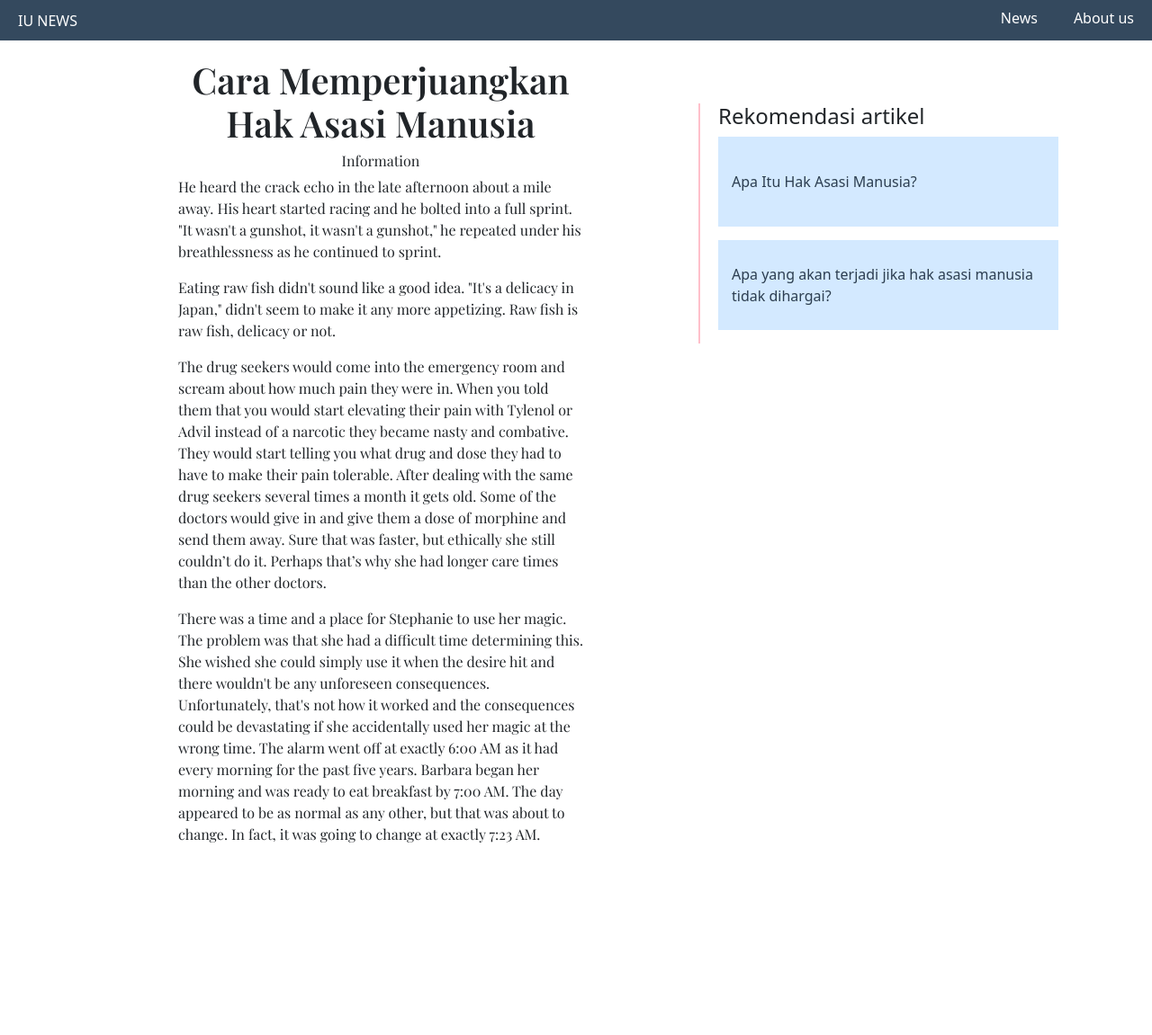
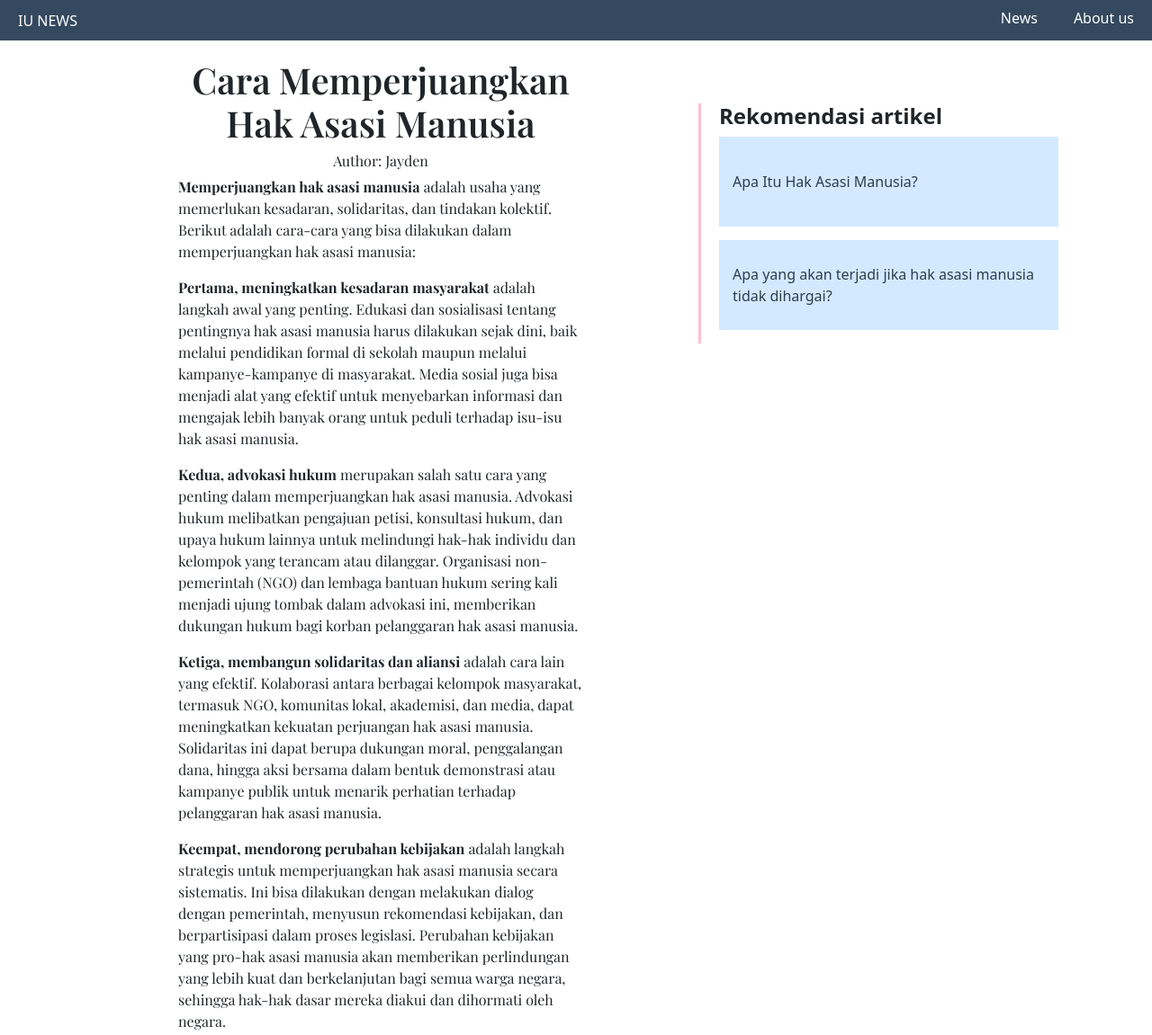
Before and after one commit to hoowwshii/dllm, a plain HTML site: page thrid.html in a window 1280 px wide. Shown: the top 1151 px of the page at 90% size. Drawn offline with nearby package versions, Linux system fonts and the light colour scheme; a web font is replaced by a local one.

Commit message:
加了第三个文章。改善了css。谢谢

```diff
--- a/style.css
+++ b/style.css
@@ -56,7 +56,9 @@ a{
     padding-top: 20px;
     margin-bottom: 500px;
 }
-
+.container h1{
+    text-align: center;
+}
 .artikel{
     width: 75%;
     background-color: lightgrey;
@@ -88,7 +90,6 @@ img{
 .container article{
     width: 45%;
    font-family: "Playfair Display", serif;
-
 }
 .temp-display-flex{
     display: flex;
@@ -99,7 +100,7 @@ article > p{
     line-height: 1.5;
 }
 .recommendation{
-    border-left: 2px pink solid;
+    border-left: 3px pink solid;
     padding-left: 20px;
     width: 400px;
     margin-left: 10vw;
@@ -125,8 +126,11 @@ article > h6{
 .judul-artikel p{
     margin: 0 !important;
     padding-left: 15px;
+    font-weight: 500;
 }
-
+h4{
+    font-weight: 600;
+}
 /* Responsive */
 
 @media only screen and (max-width: 900px) {
@@ -143,7 +147,7 @@ article > h6{
         margin: 0;
         padding-left: 0;
         border-left: none;
-        border-top: 2px pink solid;
+        border-top: 3px pink solid;
         width: 100%;
         text-align: center;
     }
--- a/thrid.html
+++ b/thrid.html
@@ -25,18 +25,17 @@
 <div class="container temp-display-flex">
     <article>
         <h1>Cara Memperjuangkan Hak Asasi Manusia</h1>
-        <h6>Information</h6>
-        <p>
-            He heard the crack echo in the late afternoon about a mile away. His heart started racing and he bolted into a full sprint. "It wasn't a gunshot, it wasn't a gunshot," he repeated under his breathlessness as he continued to sprint.
-        </p>
-        <p>
-            Eating raw fish didn't sound like a good idea. "It's a delicacy in Japan," didn't seem to make it any more appetizing. Raw fish is raw fish, delicacy or not.
-        </p>
-        <p>
-            The drug seekers would come into the emergency room and scream about how much pain they were in. When you told them that you would start elevating their pain with Tylenol or Advil instead of a narcotic they became nasty and combative. They would start telling you what drug and dose they had to have to make their pain tolerable. After dealing with the same drug seekers several times a month it gets old. Some of the doctors would give in and give them a dose of morphine and send them away. Sure that was faster, but ethically she still couldn’t do it. Perhaps that’s why she had longer care times than the other doctors.
-        </p>
-        <p>There was a time and a place for Stephanie to use her magic. The problem was that she had a difficult time determining this. She wished she could simply use it when the desire hit and there wouldn't be any unforeseen consequences. Unfortunately, that's not how it worked and the consequences could be devastating if she accidentally used her magic at the wrong time.
-            The alarm went off at exactly 6:00 AM as it had every morning for the past five years. Barbara began her morning and was ready to eat breakfast by 7:00 AM. The day appeared to be as normal as any other, but that was about to change. In fact, it was going to change at exactly 7:23 AM.</p>
+        <h6>Author: Jayden</h6>
+        <p><strong>Memperjuangkan hak asasi manusia</strong> adalah usaha yang memerlukan kesadaran, solidaritas, dan tindakan kolektif. Berikut adalah cara-cara yang bisa dilakukan dalam memperjuangkan hak asasi manusia:</p>
+
+<p><strong>Pertama, meningkatkan kesadaran masyarakat</strong> adalah langkah awal yang penting. Edukasi dan sosialisasi tentang pentingnya hak asasi manusia harus dilakukan sejak dini, baik melalui pendidikan formal di sekolah maupun melalui kampanye-kampanye di masyarakat. Media sosial juga bisa menjadi alat yang efektif untuk menyebarkan informasi dan mengajak lebih banyak orang untuk peduli terhadap isu-isu hak asasi manusia.</p>
+
+<p><strong>Kedua, advokasi hukum</strong> merupakan salah satu cara yang penting dalam memperjuangkan hak asasi manusia. Advokasi hukum melibatkan pengajuan petisi, konsultasi hukum, dan upaya hukum lainnya untuk melindungi hak-hak individu dan kelompok yang terancam atau dilanggar. Organisasi non-pemerintah (NGO) dan lembaga bantuan hukum sering kali menjadi ujung tombak dalam advokasi ini, memberikan dukungan hukum bagi korban pelanggaran hak asasi manusia.</p>
+
+<p><strong>Ketiga, membangun solidaritas dan aliansi</strong> adalah cara lain yang efektif. Kolaborasi antara berbagai kelompok masyarakat, termasuk NGO, komunitas lokal, akademisi, dan media, dapat meningkatkan kekuatan perjuangan hak asasi manusia. Solidaritas ini dapat berupa dukungan moral, penggalangan dana, hingga aksi bersama dalam bentuk demonstrasi atau kampanye publik untuk menarik perhatian terhadap pelanggaran hak asasi manusia.</p>
+
+<p><strong>Keempat, mendorong perubahan kebijakan</strong> adalah langkah strategis untuk memperjuangkan hak asasi manusia secara sistematis. Ini bisa dilakukan dengan melakukan dialog dengan pemerintah, menyusun rekomendasi kebijakan, dan berpartisipasi dalam proses legislasi. Perubahan kebijakan yang pro-hak asasi manusia akan memberikan perlindungan yang lebih kuat dan berkelanjutan bagi semua warga negara, sehingga hak-hak dasar mereka diakui dan dihormati oleh negara.</p>
+
     </article>
     <br>
     <div  class="recommendation">
```
